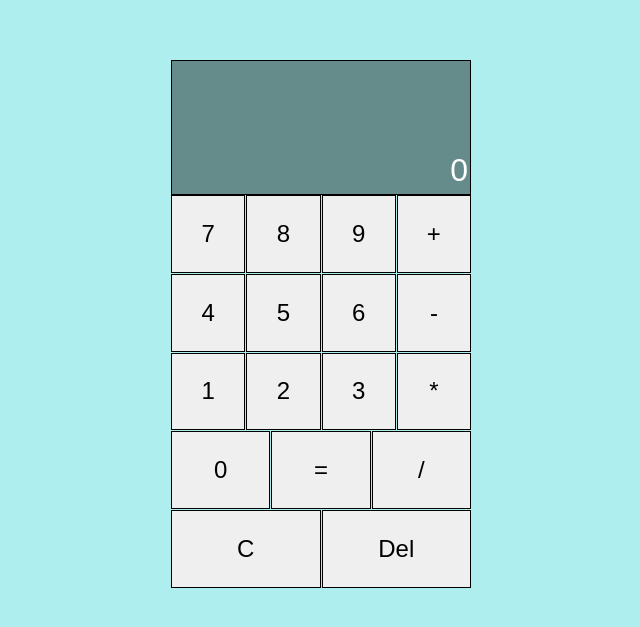
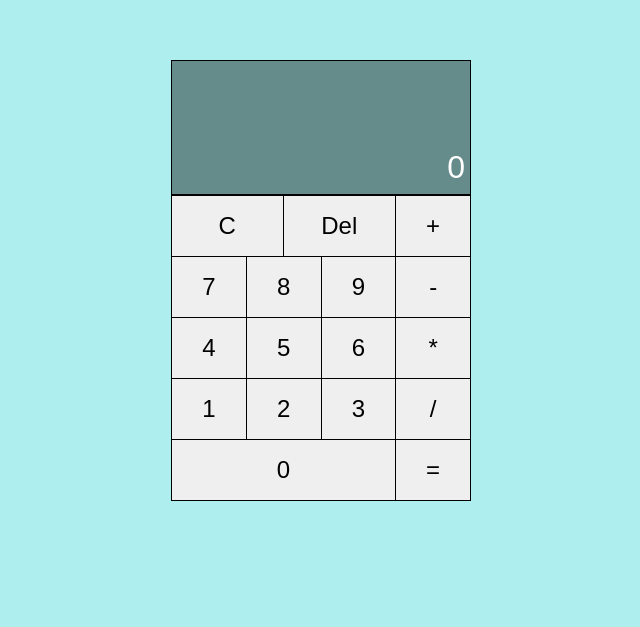
Before and after one commit to Blezef/calculadora, a plain HTML site: page index.html in a window 1280 px wide. Shown: the part 115-742 px from the top of the page, without its empty margins (319-959 px from the left). Drawn offline with Linux system fonts and the light colour scheme.

Commit message:
mudança no botões

```diff
--- a/index.css
+++ b/index.css
@@ -23,7 +23,7 @@ body {
   height: 150px;
   background-color: rgba(0, 0, 0, 0.418);
   height: 30%;
-  padding: 5px;
+  padding: 8px 8px;
   width: 100%;
   border: 1px solid #000;
   display: flex;
@@ -38,10 +38,6 @@ body {
   letter-spacing: -3px;
 }
 
-.container-botoes {
-  height: 70%;
-}
-
 .linha1,
 .linha2,
 .linha3,
@@ -52,8 +48,15 @@ body {
   height: calc(100% / 4);
 }
 
+.linha1 .botao,
+.linha2 .botao,
+.linha3 .botao,
+.linha4 .botao {
+  border-bottom: none;
+}
+
 .botao:nth-child(1n + 2) {
-  margin-left: 1px;
+  border-left: none;
 }
 
 .botao {
@@ -62,7 +65,24 @@ body {
   font-size: 1.5em;
   border: 1px solid #000;
   border-radius: 0;
-  margin-bottom: 1px;
   outline: none;
   cursor: pointer;
+  padding: 16px;
 }
+
+#botaoC,
+#botaoDel {
+  width: 37.5%;
+}
+
+#botaoSoma {
+  width: 25%;
+}
+
+#botao0 {
+  width: 75%;
+}
+
+#botaoigual {
+  width: 25%;
+}
--- a/index.html
+++ b/index.html
@@ -16,36 +16,36 @@
     </div>
     <div class="container-botoes">
       <div class="linha1">
+        <button type="button" class="botao" id="botaoC" onclick="limpar()">C</button>
+        <button type="button" class="botao" id="botaoDel" onclick="apagar()">Del</button>
+        <button type="button" class="botao" id="botaoSoma" onclick="obtemNum(this.id)">+</button>
+      </div>
+      <div class="linha2">
         <button type="button" class="botao" id="botao7" onclick="obtemNum(this.id)">7</button>
         <button type="button" class="botao" id="botao8" onclick="obtemNum(this.id)">8</button>
         <button type="button" class="botao" id="botao9" onclick="obtemNum(this.id)">9</button>
-        <button type="button" class="botao" id="botaoSoma" onclick="obtemNum(this.id)">+</button>
+        <button type="button" class="botao" id="botaoSub" onclick="obtemNum(this.id)">-</button>
       </div>
 
-      <div class=" linha2">
+      <div class=" linha3">
         <button type="button" class="botao" id="botao4" onclick="obtemNum(this.id)">4</button>
         <button type="button" class="botao" id="botao5" onclick="obtemNum(this.id)">5</button>
         <button type="button" class="botao" id="botao6" onclick="obtemNum(this.id)">6</button>
-        <button type="button" class="botao" id="botaoSub" onclick="obtemNum(this.id)">-</button>
-      </div>
-
-      <div class="linha3">
-        <button type="button" class="botao" id="botao1" onclick="obtemNum(this.id)">1</button>
-        <button type="button" class="botao" id="botao2" onclick="obtemNum(this.id)">2</button>
-        <button type="button" class="botao" id="botao3" onclick="obtemNum(this.id)">3</button>
         <button type="button" class="botao" id="botaoMul" onclick="obtemNum(this.id)">*</button>
       </div>
 
       <div class="linha4">
-        <button type="button" class="botao" id="botao0" onclick="obtemNum(this.id)">0</button>
-        <button type="button" class="botao" onclick="mostrarResultado()">=</button>
+        <button type="button" class="botao" id="botao1" onclick="obtemNum(this.id)">1</button>
+        <button type="button" class="botao" id="botao2" onclick="obtemNum(this.id)">2</button>
+        <button type="button" class="botao" id="botao3" onclick="obtemNum(this.id)">3</button>
         <button type="button" class="botao" id="botaoDiv" onclick="obtemNum(this.id)">/</button>
       </div>
 
       <div class="linha5">
-        <button type="button" class="botao" id="botao0" onclick="limpar()">C</button>
-        <button type="button" class="botao" id="botao0" onclick="apagar()">Del</button>
+        <button type="button" class="botao" id="botao0" onclick="obtemNum(this.id)">0</button>
+        <button type="button" class="botao" id="botaoigual" onclick="mostrarResultado()">=</button>
       </div>
+
     </div>
   </div>
 
```
